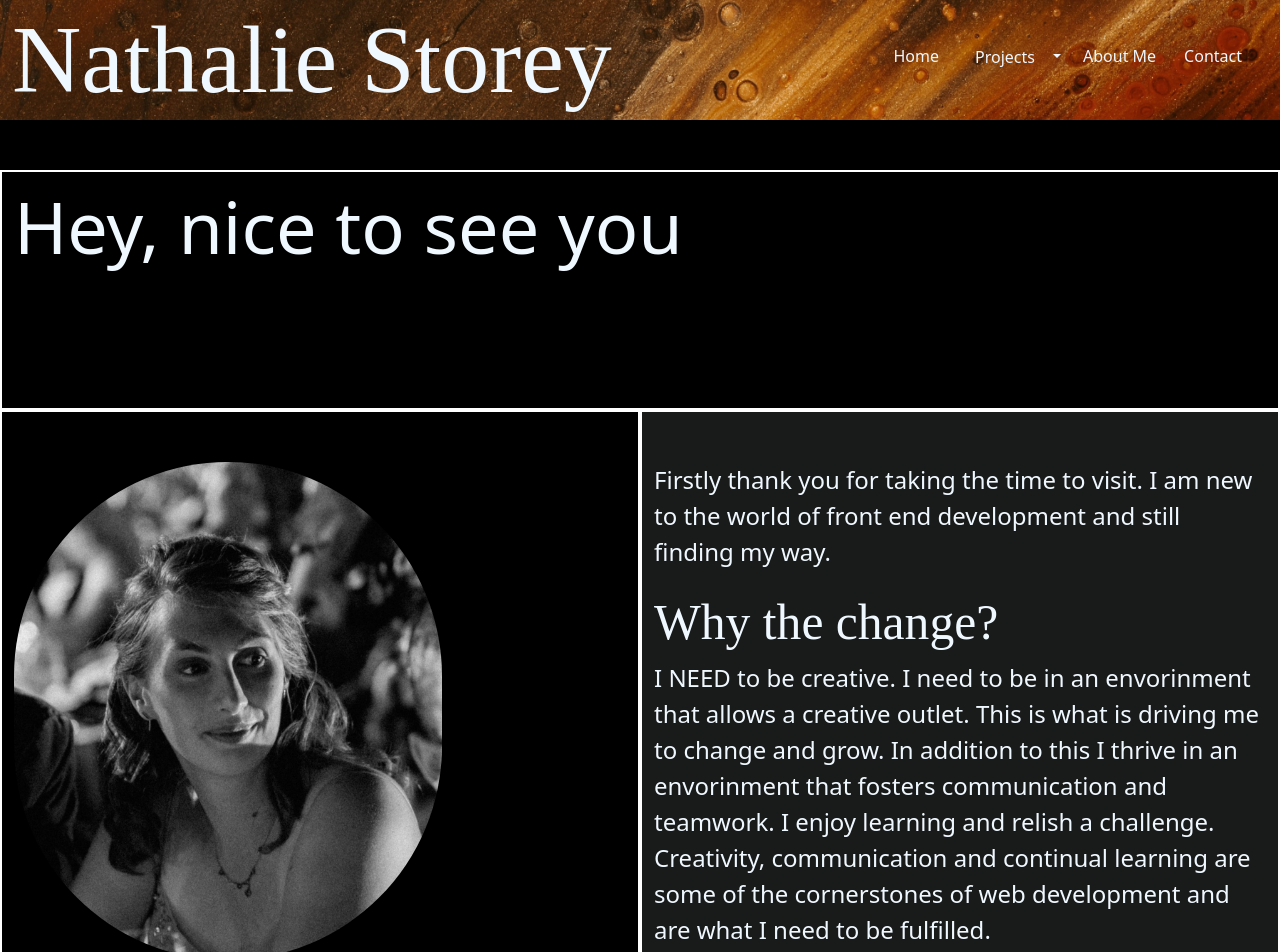
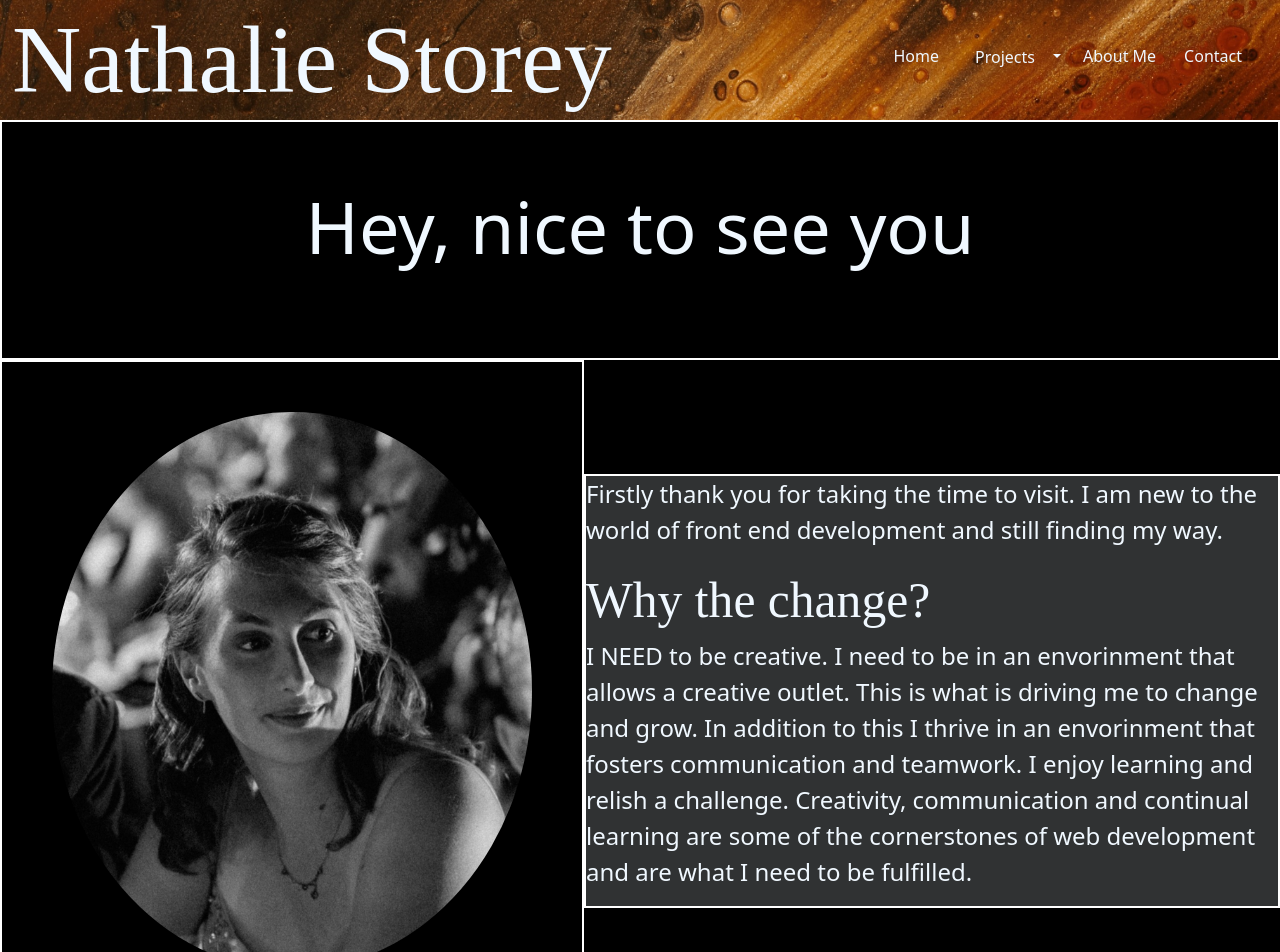
Before and after one commit to NCStorey/Portfolio, a React (Create React App) app: page / in a window 1280 px wide. Shown: the top 952 px of the page. Built offline with nearby package versions, Linux system fonts and the light colour scheme; a web font is replaced by a local one.

Commit message:
removal of bootstrap gird and replacement with css

```diff
--- a/src/pages/home/home.css
+++ b/src/pages/home/home.css
@@ -2,17 +2,12 @@
     background-color:black;
 }
 
-.homeflex{
-    justify-items: space-evenly !important;
-
-}
-
 .hook{
+    padding-top: 50px;
     border: solid white 2px;
-    margin-top: 50px;
     height: 15rem;
-
-
+    display: flex;
+    justify-content: space-around;
 }
 
 .hookText{
@@ -20,30 +15,42 @@
     font-size: 4.5rem;
 }
 
+.introContFlex{
+    display: flex;
+    justify-content: space-around;
+    align-items: center;
+}
+
+/* @media only screen and (max-width: 1000px){
+    .introContFlex{flex-direction: column;}
+} */
+
 .profilePictureCont{
     border: solid white 2px;
-
-
+    padding: 50px;
 }
 
 .profileImage{
-    width: 70%;
-    border-radius: 15rem;
-    margin-top: 50px;
+    display: block;
+    width: 100%;
+    min-width: 30rem;
+    height: auto;
+    border-radius: 50%;
+}
 
+@media only screen and (max-width: 1000px){
+    .profileImage{min-width: 20rem;}
 }
 
 .intro{
     border: solid white 2px;
-    /* height: 40rem; */
-    padding-top: 50px;
+
     color: aliceblue;
     font-size: 1.5rem;
-    background-color:rgba(240, 248, 255, 0.1);
+    background-color:rgba(240, 248, 255, 0.2);
 }
 
 .subtitle{
     font-family: 'Allison';
-    text-align: center !important;
     font-size: 3.1rem;
 }
--- a/src/pages/home/home.js
+++ b/src/pages/home/home.js
@@ -6,24 +6,31 @@ import profilePic from './charlotte-luke-hollyclarkphotography-h-905.jpg'
 function Home() {
   return (
     <>
-      <div className='container-fluid home'>
-        <div className='row homeflex'>
-            <div className='col-12 hook'>
+
+    <div className='home'>
+
+        <div className='hook'>
           <span className='hookText'><span >Hey,</span><span> nice to see you</span></span>
         </div>
-            <div className='col-sm-12 col-md-4 col-lg-6 profilePictureCont'>
-              <span>
-                <img src={profilePic} alt='Profile Picture' className='profileImage' style={{alignSelf:'center'}}></img>
-              </span>
+
+        <div className='introContFlex'>
+
+          <div className='profilePictureCont'>
+            <img src={profilePic} alt='Nathalie Storey' className='profileImage'></img>
           </div>
-            <div className='col-sm-12 col-md-8 col-lg-6 intro'>
+
+          <div className='intro'>
             <p>Firstly thank you for taking the time to visit. I am new to the world of front end development and still finding my way.</p>
 
             <span className='subtitle'>Why the change?</span>
             <p>I NEED to be creative. I need to be in an envorinment that allows a creative outlet. This is what is driving me to change and grow. In addition to this I thrive in an envorinment that fosters communication and teamwork. I enjoy learning and relish a challenge. Creativity, communication and continual learning are some of the cornerstones of web development and are what I need to be fulfilled.</p>
+
           </div>
+
         </div>
+
     </div>
+
     </>
   );
 }
```
Lines whose indentation alone changed are shown as unchanged.
